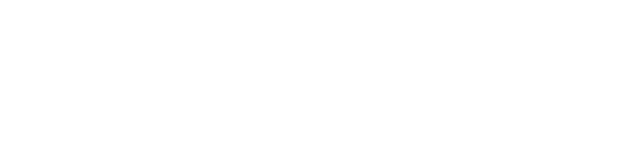
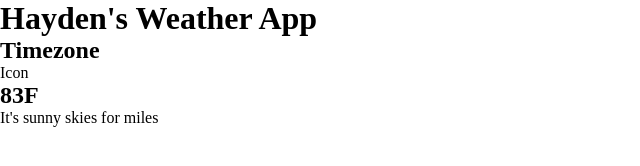
Before and after one commit to haydensprinkle/weatherApp, a plain HTML site: page index.html in a window 1280 px wide. Shown: the whole page, without its empty margins (0-640 px from the left). Drawn offline with Linux system fonts and the light colour scheme.

Commit message:
added basic markup and global styling

```diff
--- a/index.html
+++ b/index.html
@@ -7,5 +7,19 @@
     <link rel="stylesheet" href="style.css" />
     <script src="app.js" defer></script>
   </head>
-  <body></body>
+  <body>
+      <header>
+          <h1 id="title">Hayden's Weather App</h1>
+      </header>
+      <main>
+          <div class="location">
+              <h2 class="timezone">Timezone</h2>
+              <p class="icon">Icon</p>
+          </div>
+          <div class="temp">
+              <h2 class="temp-degree">83F</h2>
+              <div class="temp-description">It's sunny skies for miles</div>
+          </div>
+      </main>
+  </body>
 </html>
--- a/style.css
+++ b/style.css
@@ -0,0 +1,5 @@
+*{
+    margin: 0;
+    padding: 0;
+    box-sizing: border-box;
+}
```
